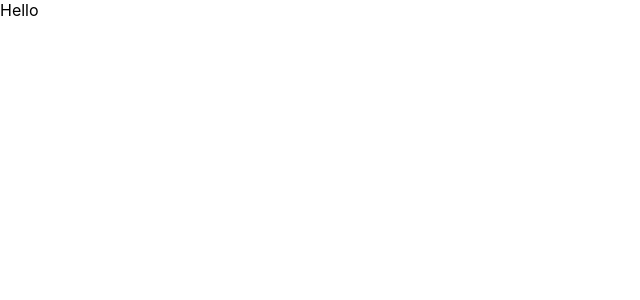
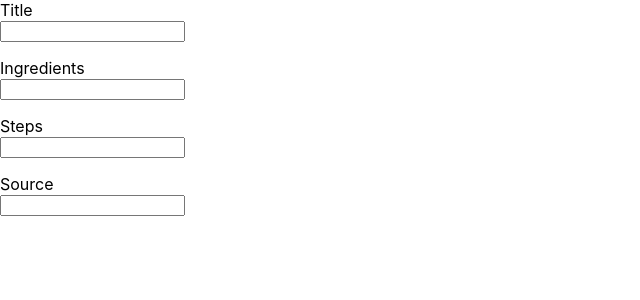
Before and after one commit to calvinshin/recipes, a React (Create React App) app in the folder client/: page / in a window 1280 px wide. Shown: the top 300 px of the page, without its empty margins (0-640 px from the left). Built offline with nearby package versions, Linux system fonts and the light colour scheme.

Commit message:
Started form for ingredients that will be pushed into mongo from front-end

```diff
--- a/client/src/pages/home/index.js
+++ b/client/src/pages/home/index.js
@@ -3,7 +3,30 @@ import React, { Component } from "react";
 class Home extends Component {
     render() {
         return(
-            "Hello"
+            <form>
+                Title
+                <br />
+                <input type="text" name="title" />
+
+                <p />
+
+                Ingredients
+                <br />
+                <input type="textarea" name="ingredients" />
+
+                <p />
+
+                Steps
+                <br />
+                <input type="textarea" name="steps" />
+
+                <p />
+
+                Source
+                <br />
+                <input type="text" name="source" />
+
+            </form>
         )
     }
 }
```
